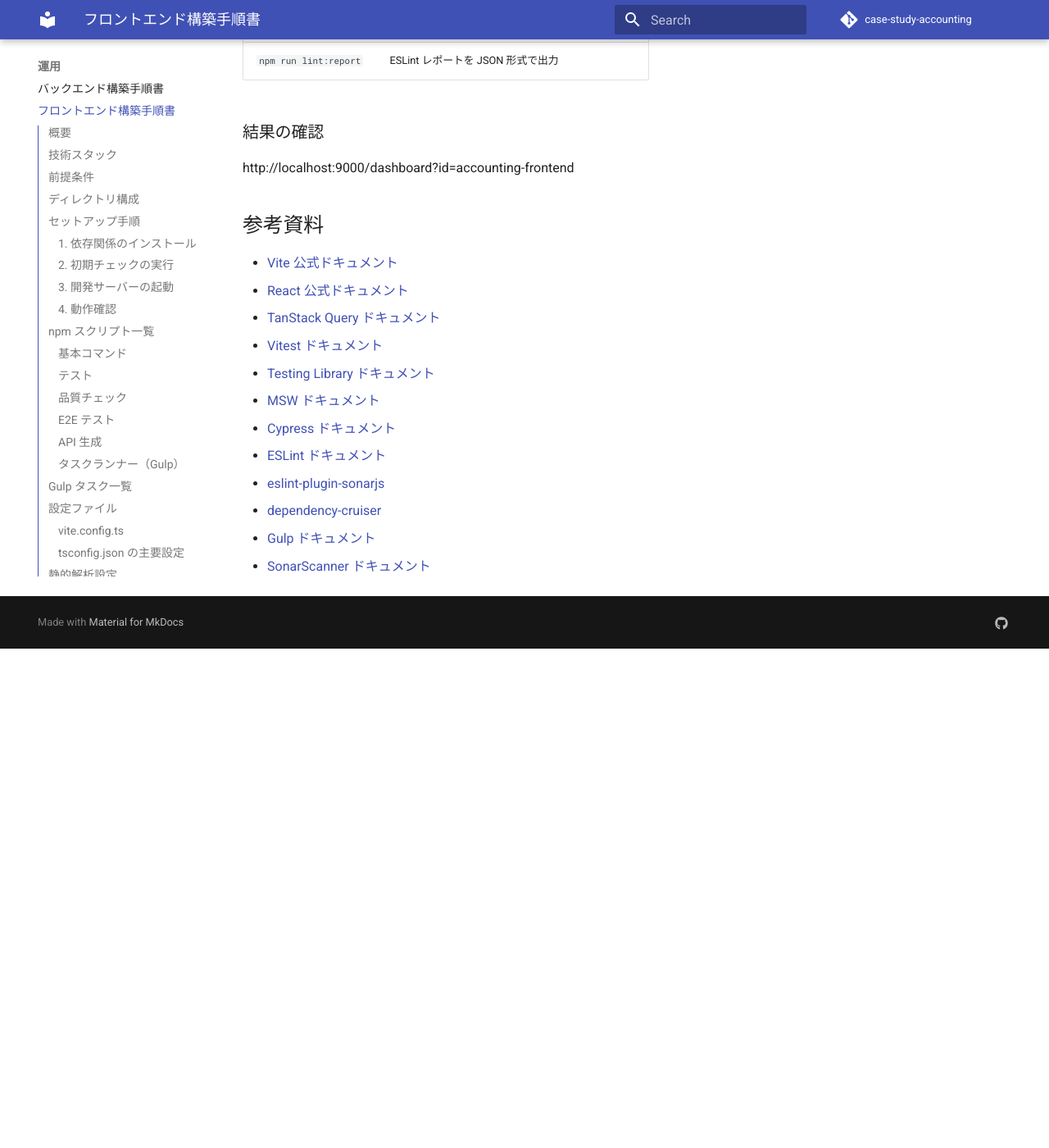
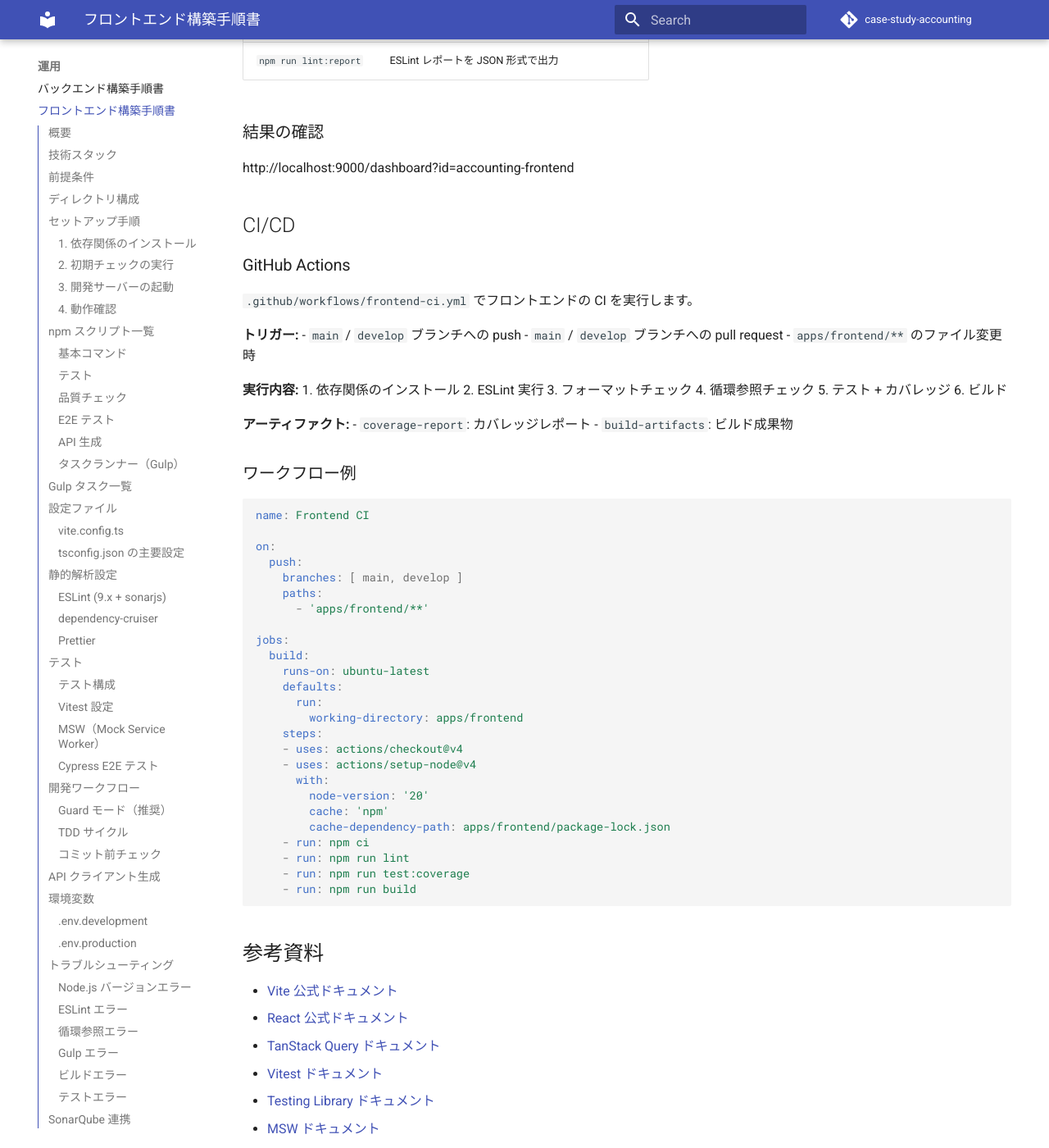
Before and after one commit to k2works/case-study-accounting, an MkDocs documentation site: the page built from docs/operation/frontend_setup.md, in a window 1280 px wide and 1400 px high, scrolled down 13451 px. Shown: the whole window at 82% size. Built offline with MkDocs 1.6.1 and Material for MkDocs 9.7.7, drawn with Linux system fonts in a browser that asks for light colours; comment, search, counter and statistics services are not loaded; before the commit the page ends 14242 px from its top, so only the background shows below that.

Commit message:
ci(frontend): GitHub Actions CI ワークフローを追加
- ESLint、フォーマットチェック、循環参照チェック実行
- テスト + カバレッジレポート生成
- ビルドとアーティファクトアップロード

🤖 Generated with [Claude Code](https://claude.com/claude-code)

Co-Authored-By: Claude Opus 4.5 <noreply@anthropic.com>

````diff
--- a/docs/operation/frontend_setup.md
+++ b/docs/operation/frontend_setup.md
@@ -577,6 +577,59 @@ npm run sonar
 
 http://localhost:9000/dashboard?id=accounting-frontend
 
+## CI/CD
+
+### GitHub Actions
+
+`.github/workflows/frontend-ci.yml` でフロントエンドの CI を実行します。
+
+**トリガー:**
+- `main` / `develop` ブランチへの push
+- `main` / `develop` ブランチへの pull request
+- `apps/frontend/**` のファイル変更時
+
+**実行内容:**
+1. 依存関係のインストール
+2. ESLint 実行
+3. フォーマットチェック
+4. 循環参照チェック
+5. テスト + カバレッジ
+6. ビルド
+
+**アーティファクト:**
+- `coverage-report`: カバレッジレポート
+- `build-artifacts`: ビルド成果物
+
+### ワークフロー例
+
+```yaml
+name: Frontend CI
+
+on:
+  push:
+    branches: [ main, develop ]
+    paths:
+      - 'apps/frontend/**'
+
+jobs:
+  build:
+    runs-on: ubuntu-latest
+    defaults:
+      run:
+        working-directory: apps/frontend
+    steps:
+    - uses: actions/checkout@v4
+    - uses: actions/setup-node@v4
+      with:
+        node-version: '20'
+        cache: 'npm'
+        cache-dependency-path: apps/frontend/package-lock.json
+    - run: npm ci
+    - run: npm run lint
+    - run: npm run test:coverage
+    - run: npm run build
+```
+
 ## 参考資料
 
 - [Vite 公式ドキュメント](https://vitejs.dev/)
````
Also changed, not shown: 1 other file.
